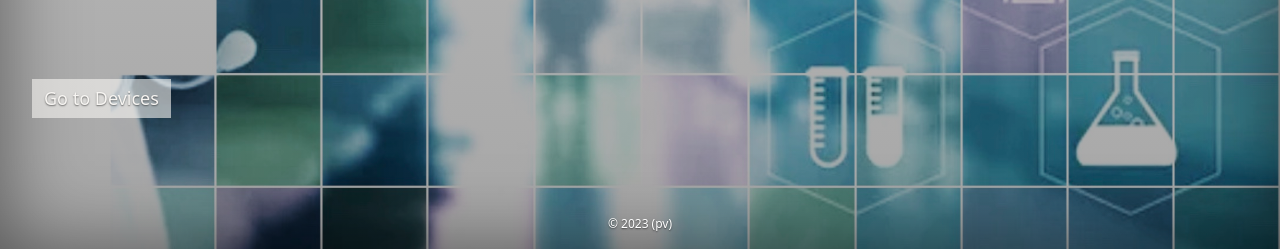
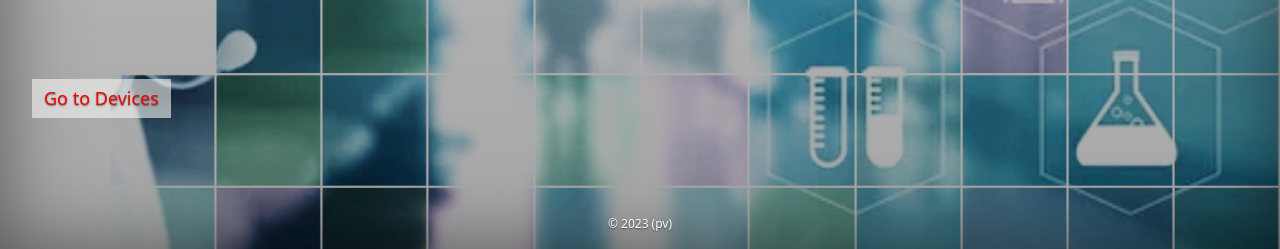
Before and after one commit to pascal7777/Devices, a Node server app: page / in a window 1280 px wide, with the pointer over the restyled element. Shown: the part 551-800 px from the top of the page. Run offline with Node 20, Linux system fonts and the light colour scheme; some libraries are stand-ins or nearby versions.

Commit message:
Update home.css

```diff
--- a/public/stylesheets/home.css
+++ b/public/stylesheets/home.css
@@ -63,5 +63,5 @@ body {
 
 .button:hover{
 
-        color: rgb(247,245,242);
+        color: rgb(233, 9, 9);
     }
```
